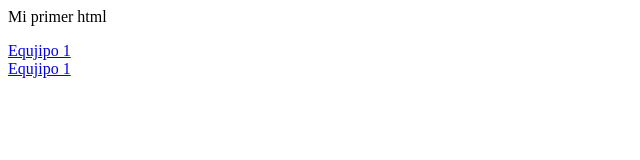
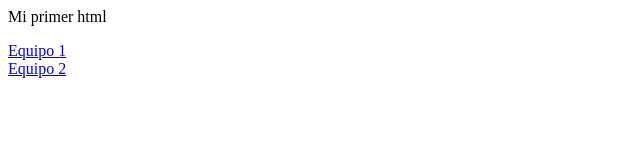
Before and after one commit to LOLXOLA/clase300625, a plain HTML site: page index.htm in a window 1280 px wide. Shown: the full height of the page, 0-640 px from the left. Drawn offline with Linux system fonts and the light colour scheme.

Commit message:
Cambios en el merge 2

```diff
--- a/index.htm
+++ b/index.htm
@@ -2,7 +2,7 @@
      <body>
         <p>Mi primer html</P>
 
-        <a href="equipo1.htm">Equjipo 1</a></br>
-        <a href="equipo2.htm">Equjipo 1</a>
+        <a href="equipo1.htm">Equipo 1</a></br>
+        <a href="equipo2.htm">Equipo 2</a>
      </body>
 </html>
```
